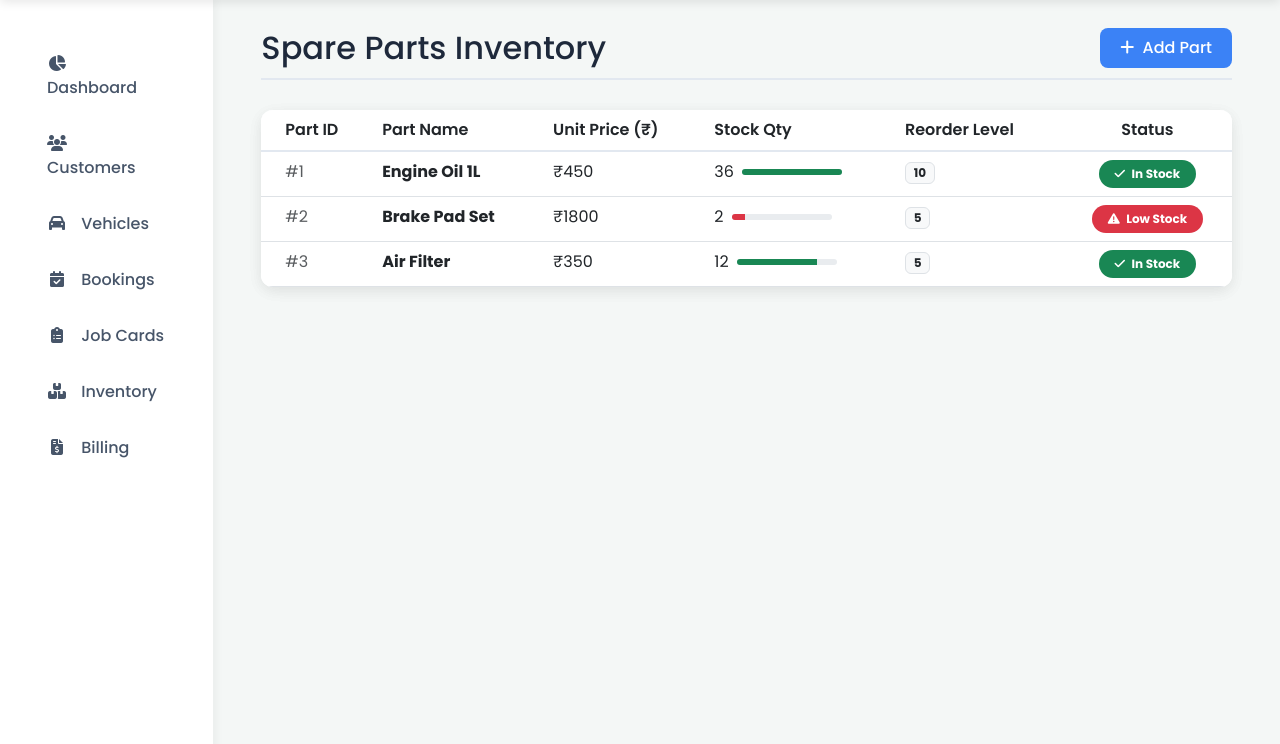
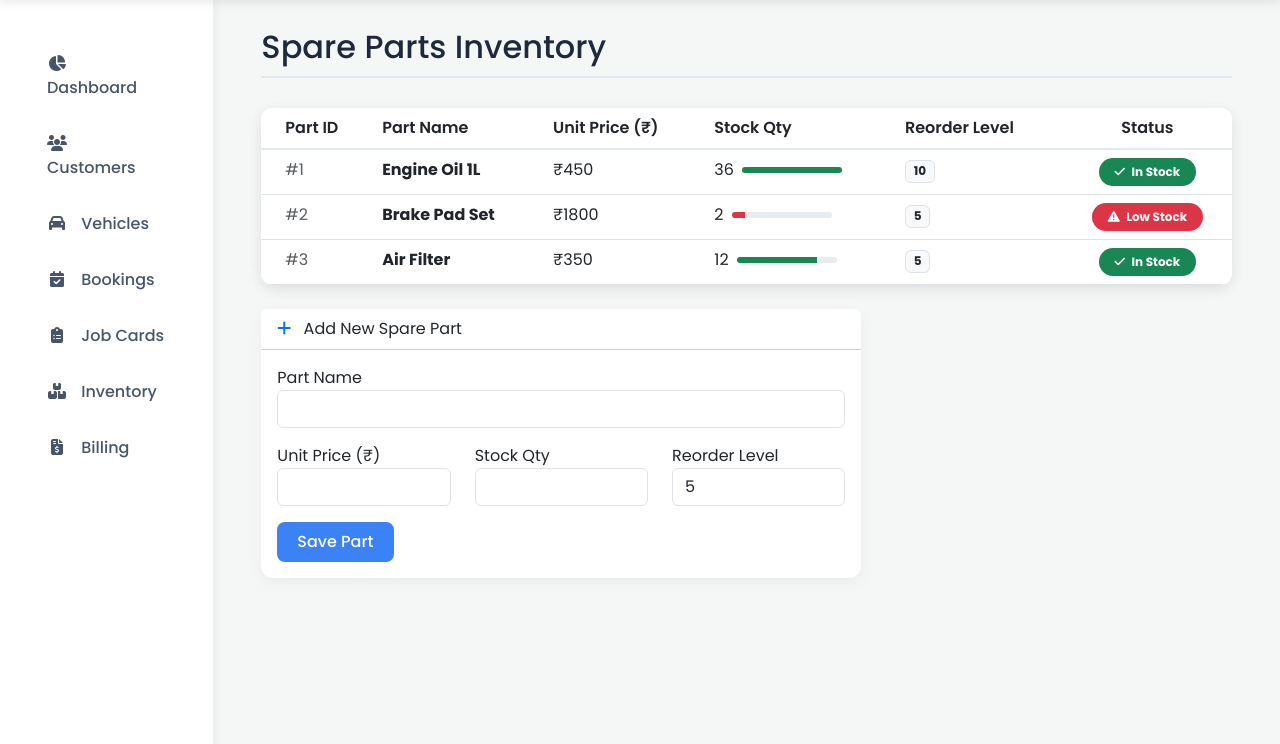
Before and after one commit to keerthanchowdary0369/vehicle-service-centre, a Flask app: page /inventory in a window 1280 px wide. Shown: the part 56-800 px from the top of the page. Run offline with Flask 3, Linux system fonts and the light colour scheme; data comes from the database, SQL or seed files in the repository.

Commit message:
Fix Add Part logic and UI, rename README link text

```diff
--- a/app.py
+++ b/app.py
@@ -112,9 +112,21 @@ def job_cards():
     job_cards = cur.fetchall()
     return render_template('job_cards.html', job_cards=job_cards)
 
-@app.route('/inventory')
+@app.route('/inventory', methods=['GET', 'POST'])
 def inventory():
     db = get_db()
+    if request.method == 'POST':
+        part_name = request.form['part_name']
+        unit_price = request.form['unit_price']
+        stock_qty = request.form['stock_qty']
+        reorder_level = request.form['reorder_level']
+        try:
+            db.execute("INSERT INTO Spare_Part (PartName, UnitPrice, StockQty, ReorderLevel) VALUES (?, ?, ?, ?)", (part_name, unit_price, stock_qty, reorder_level))
+            db.commit()
+        except sqlite3.Error as e:
+            return f"An error occurred: {e}"
+        return redirect(url_for('inventory'))
+
     cur = db.execute("SELECT * FROM Spare_Part")
     parts = cur.fetchall()
     return render_template('inventory.html', parts=parts)
--- a/templates/inventory.html
+++ b/templates/inventory.html
@@ -2,7 +2,6 @@
 {% block content %}
 <div class="d-flex justify-content-between align-items-center page-header">
     <h2 class="mb-0">Spare Parts Inventory</h2>
-    <button class="btn btn-primary"><i class="fa-solid fa-plus me-1"></i> Add Part</button>
 </div>
 
 <div class="row mb-4">
@@ -52,4 +51,33 @@
         </div>
     </div>
 </div>
+
+<div class="card mt-2 mb-5" style="max-width: 600px;">
+    <div class="card-header bg-white font-weight-bold">
+        <i class="fa-solid fa-plus me-2 text-primary"></i> Add New Spare Part
+    </div>
+    <div class="card-body">
+        <form method="POST">
+            <div class="mb-3">
+                <label>Part Name</label>
+                <input type="text" name="part_name" class="form-control" required>
+            </div>
+            <div class="row">
+                <div class="col-md-4 mb-3">
+                    <label>Unit Price (₹)</label>
+                    <input type="number" step="0.01" name="unit_price" class="form-control" required>
+                </div>
+                <div class="col-md-4 mb-3">
+                    <label>Stock Qty</label>
+                    <input type="number" name="stock_qty" class="form-control" required>
+                </div>
+                <div class="col-md-4 mb-3">
+                    <label>Reorder Level</label>
+                    <input type="number" name="reorder_level" class="form-control" value="5" required>
+                </div>
+            </div>
+            <button type="submit" class="btn btn-primary">Save Part</button>
+        </form>
+    </div>
+</div>
 {% endblock %}
```
Also changed, not shown: README.md.
